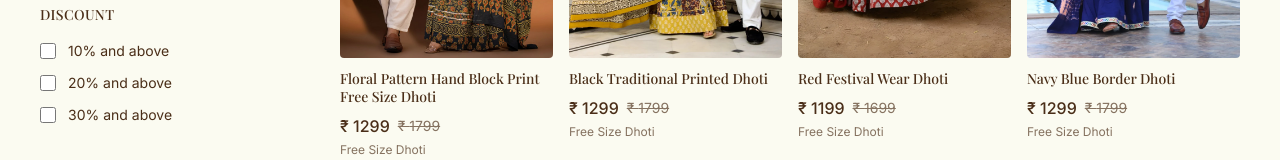
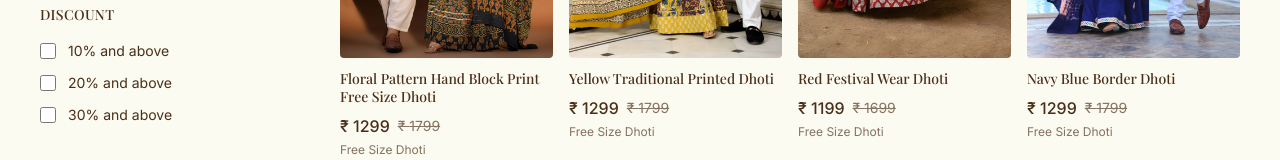
Before and after one commit to Rounak-Natta/nakshi-creation, a Next.js app: page /products in a window 1280 px wide. Shown: the part 545-705 px from the top of the page. Built offline with nearby package versions, Linux system fonts and the light colour scheme.

Commit message:
updated with the products page and the product details page

```diff
--- a/src/app/products/page.tsx
+++ b/src/app/products/page.tsx
@@ -27,7 +27,7 @@ const products: Product[] = [
   },
   {
     id: 2,
-    name: "Black Traditional Printed Dhoti",
+    name: "Yellow Traditional Printed Dhoti",
     price: 1299,
     size: ["Free Size"],
     collection: "Traditional",
```
Also changed, not shown: src/components/products/filtaration.tsx (line endings or trailing spaces).
